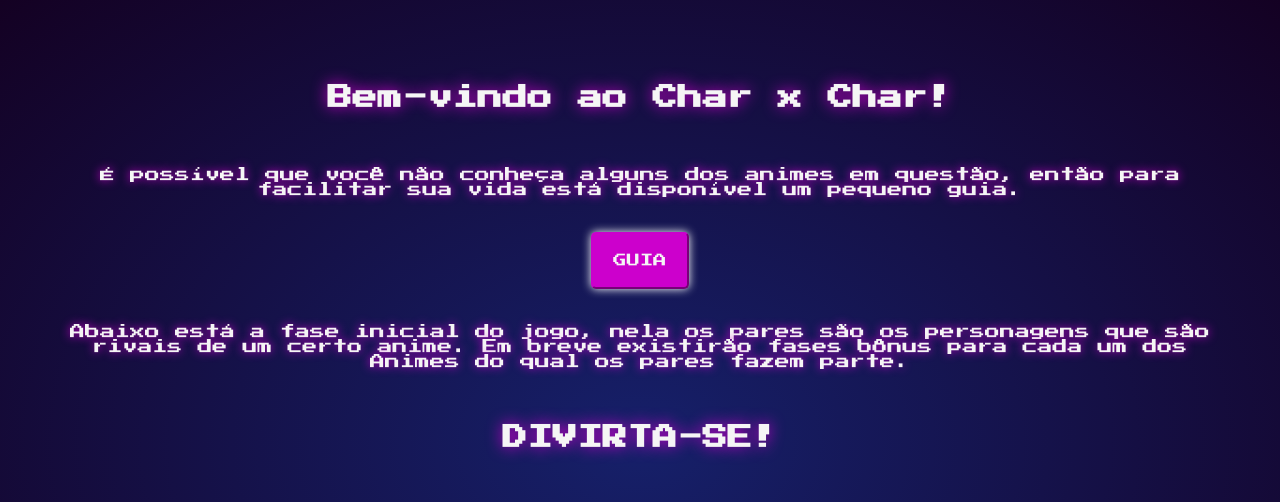
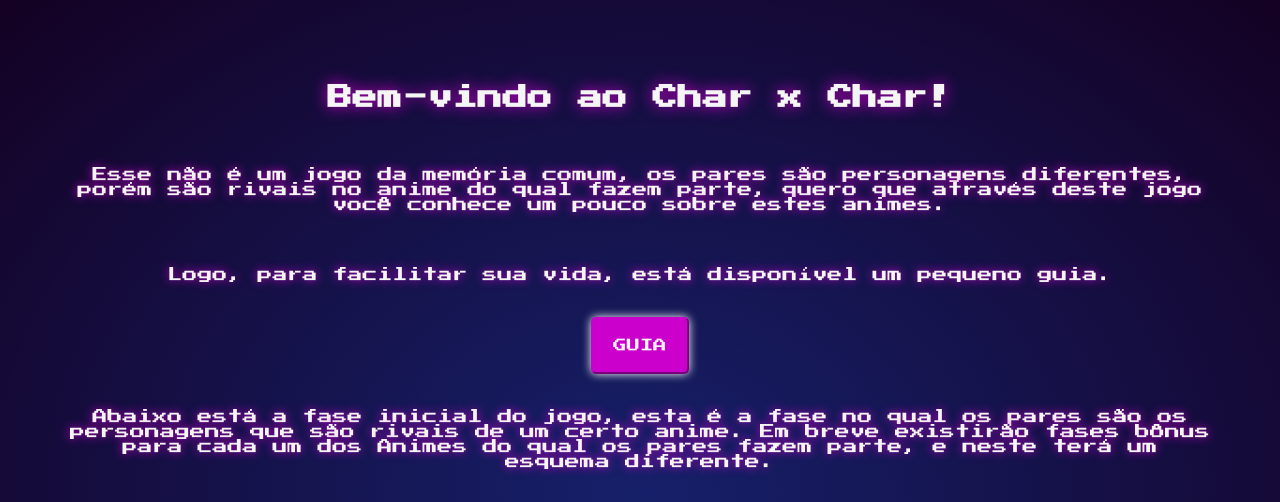
Before and after one commit to heyloh/Jogo-da-Memoria, a plain HTML site: page Game/pages/index.html in a window 1280 px wide. Shown: the top 502 px of the page. Drawn offline with Linux system fonts and the light colour scheme.

Commit message:
Versão 2.0

```diff
--- a/Game/pages/index.html
+++ b/Game/pages/index.html
@@ -16,10 +16,14 @@
 
         <h1>Bem-vindo ao Char x Char!</h1>
 
-        <p>É possível que você não conheça alguns dos animes em questão, então para facilitar sua vida está disponível um pequeno guia.</p>
+        <p>
+            Esse não é um jogo da memória comum, os pares são personagens diferentes, porém são rivais no anime
+            do qual fazem parte, quero que através deste jogo você conhece um pouco sobre estes animes.
+        </p>
+        <p>Logo, para facilitar sua vida, está disponível um pequeno guia.</p>
         <a href="guide.html"><button type="button">GUIA</button></a>
 
-        <p>Abaixo está a fase inicial do jogo, nela os pares são os personagens que são rivais de um certo anime. Em breve existirão fases bônus para cada um dos Animes do qual os pares fazem parte.</p>
+        <p>Abaixo está a fase inicial do jogo, esta é a fase no qual os pares são os personagens que são rivais de um certo anime. Em breve existirão fases bônus para cada um dos Animes do qual os pares fazem parte, e neste terá um esquema diferente.</p>
         <h1>DIVIRTA-SE!</h1>
         <p><img src="https://media3.giphy.com/media/7YCgK6Rk2iuRhvDLUz/giphy.gif" width="250px" height="200px"></p>
         <a href="inicial.html"><button type="button">JOGAR</button></a>
```
